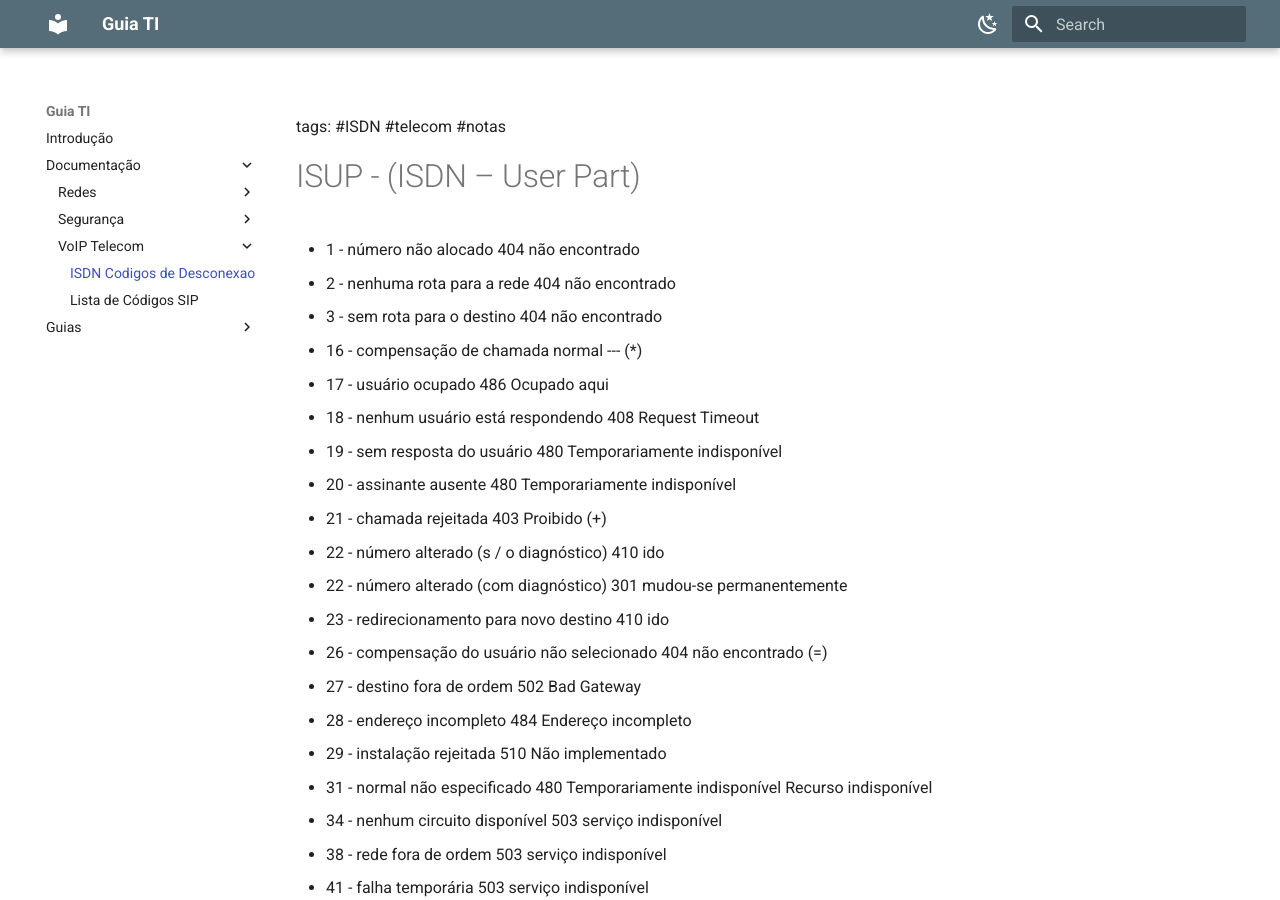
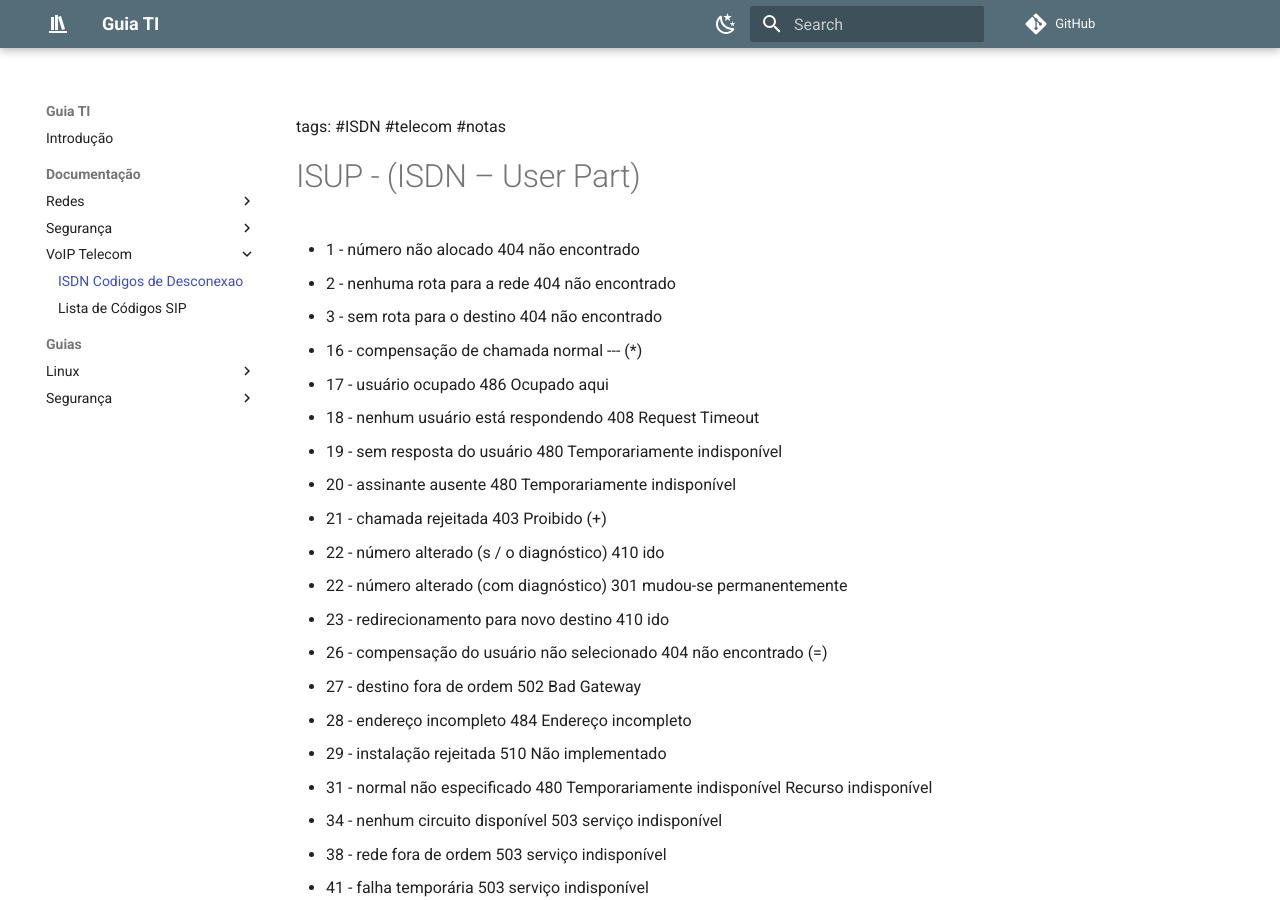
Before and after one commit to guia-ti/guia-ti.github.io, an MkDocs documentation site: the page built from docs/Documentação/VoIP Telecom/ISDN Codigos de Desconexao.md, in a window 1280 px wide and 900 px high. Built offline with MkDocs 1.6.1 and Material for MkDocs 9.7.7, drawn with Linux system fonts in a browser that asks for light colours; comment, search, counter and statistics services are not loaded.

Commit message:
Adicionadas opções extras no mkdocs.yml

```diff
--- a/mkdocs.yml
+++ b/mkdocs.yml
@@ -1,7 +1,12 @@
 site_name: Guia TI
-
+repo_url: https://github.com/guia-ti/guia-ti.github.io
 theme:
+    features:
+      - navigation.sections
+      - navigation.tracking
     name: 'material'
+    icon:
+      logo: material/bookshelf
     palette:
 
     # Light mode
```
